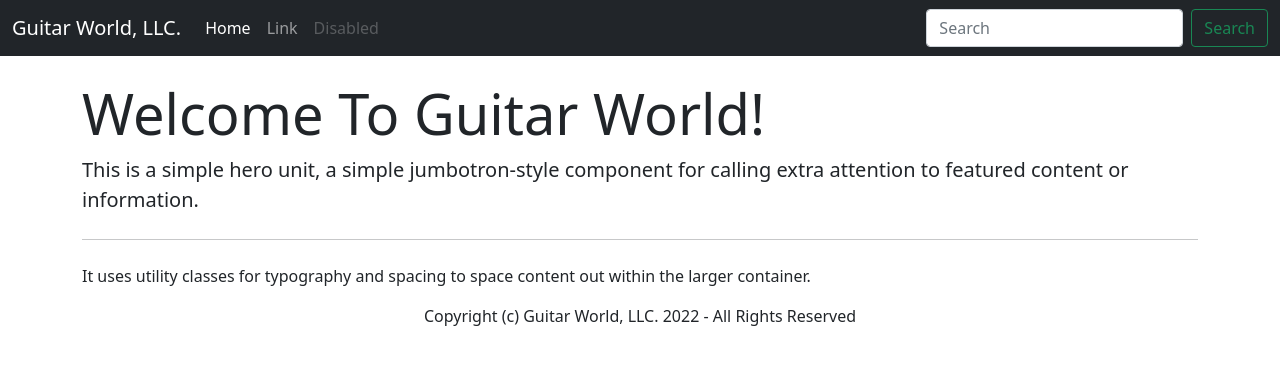
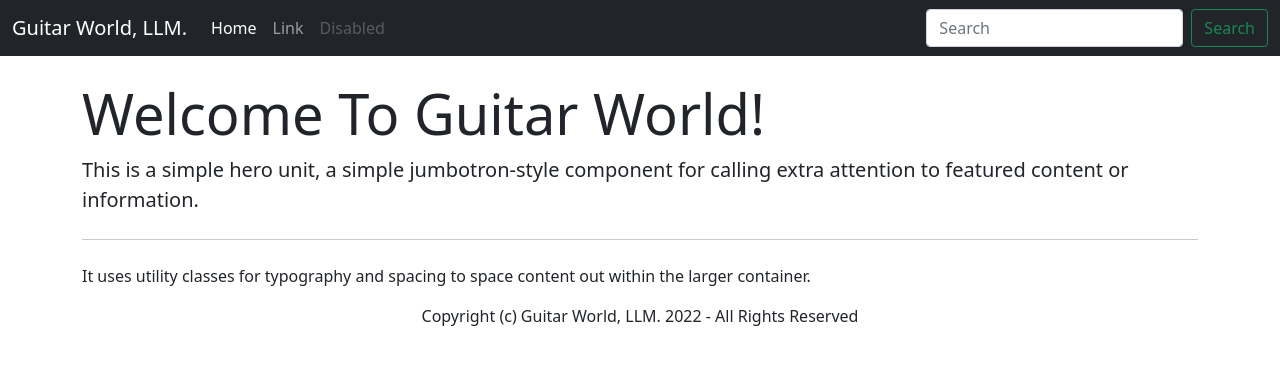
Before and after one commit to brymatorex/phpcourse, a PHP site: page / in a window 1280 px wide. Shown: the top 365 px of the page. Run offline with PHP 8.4, Linux system fonts and the light colour scheme.

Commit message:
my changes

```diff
--- a/variables.php
+++ b/variables.php
@@ -1,6 +1,6 @@
 <?php
 
-	$company_name = "Guitar World, LLC.";
+	$company_name = "Guitar World, LLM.";
 	$tagline = "Teaching Guitar since 2001";
 
 
```
